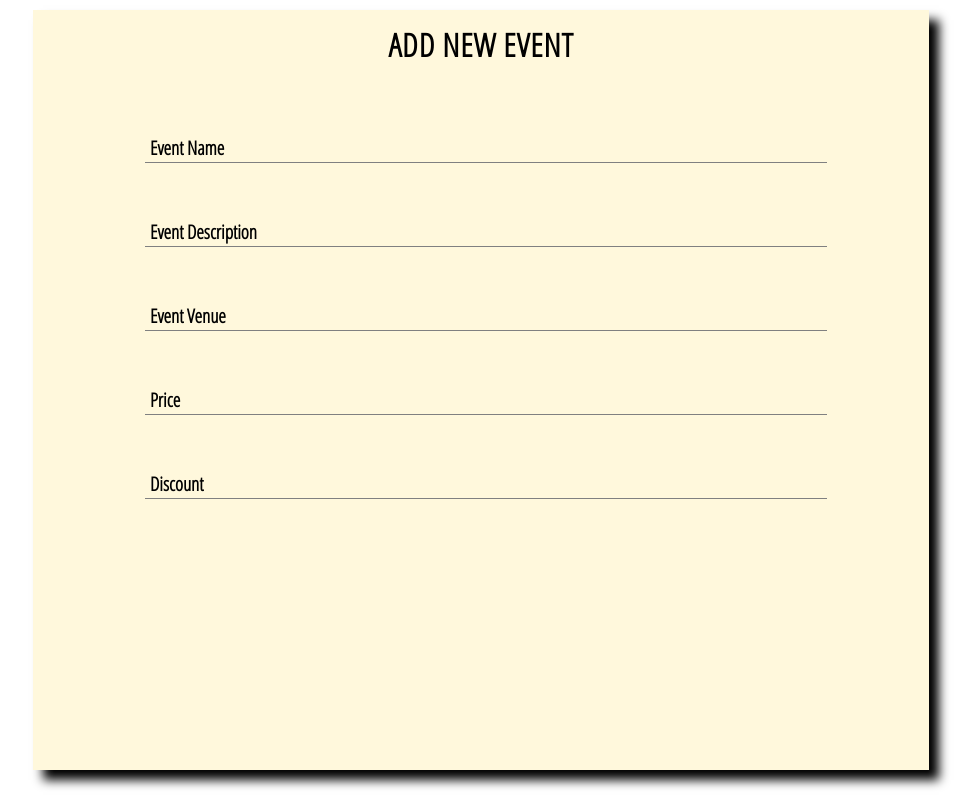
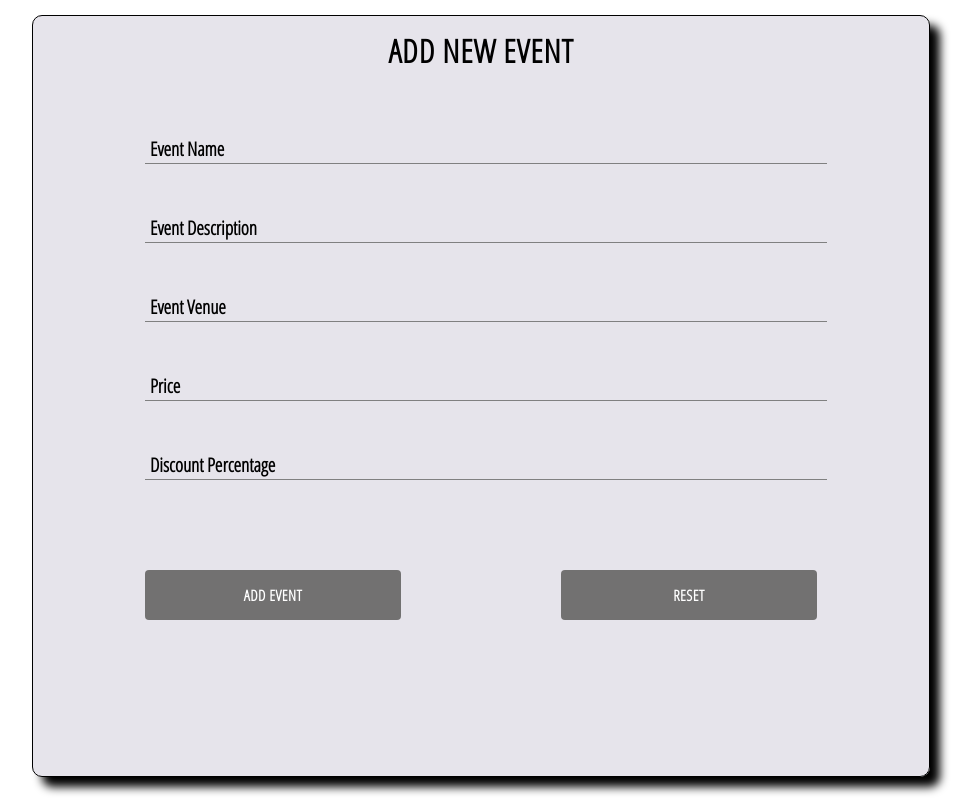
Before and after one commit to AyushJain-18/EventManagement, a React (Create React App) app: page / in a window 1280 px wide. Shown: the whole page, without its empty margins (159-1137 px from the left). Built offline with nearby package versions, Linux system fonts and the light colour scheme.

Commit message:
added form validations

```diff
--- a/package.json
+++ b/package.json
@@ -3,10 +3,14 @@
   "version": "0.1.0",
   "private": true,
   "dependencies": {
+    "@fortawesome/fontawesome-svg-core": "^1.2.32",
+    "@fortawesome/free-solid-svg-icons": "^5.15.1",
+    "@fortawesome/react-fontawesome": "^0.1.13",
     "@testing-library/jest-dom": "^5.11.6",
     "@testing-library/react": "^11.2.2",
     "@testing-library/user-event": "^12.6.0",
     "axios": "^0.21.0",
+    "font-awesome": "^4.7.0",
     "node-sass": "^4.14.1",
     "react": "^17.0.1",
     "react-dom": "^17.0.1",
--- a/src/components/custum-components/CustumButon/custumButton.component.jsx
+++ b/src/components/custum-components/CustumButon/custumButton.component.jsx
@@ -2,16 +2,11 @@ import React from 'react'
 import './custumButton.styles.scss'
 
 // {children,...otherprops}
-const CustumButton =({children,disabled, inverted ,...otherprops})=>{
+const CustumButton =({children,disabled,...otherprops})=>{
     return(
-                <button
-                    className ={
-                                `${disabled? 'google-button custom-button':
-                                (inverted? 'inverted custom-button': 'custom-button') }`
-                            }
-                     {...otherprops}>
-                         {children}
-                </button>
+            <button {...otherprops} disabled={disabled}
+                className ={disabled?'disabled-button custom-button': 'custom-button'}
+            >{children}</button>
     )
 }
 
--- a/src/components/custum-components/CustumButon/custumButton.styles.scss
+++ b/src/components/custum-components/CustumButon/custumButton.styles.scss
@@ -1,58 +1,41 @@
 .custom-button {
-    min-width: 8vw;
-    height: 50px;
-    letter-spacing: 0.5px;
-    line-height: 50px;
-    padding: 0 35px 0 35px;
-    font-size: 15px;
-    background-color: rgb(114, 113, 113);
-     border-radius: 4px;
-    color: white;
-    text-transform: uppercase;
-    font-family: 'Open Sans Condensed';
-    font-weight: bolder;
-    border: none;
-    cursor: pointer;
-    display: flex;
-    justify-content: center;
+    min-width       : 20vw;
+    height          : 50px;
+    letter-spacing  : 0.5px;
+    line-height     : 50px;
+    padding         : 0 35px 0 35px;
+    font-size       : 15px;
+    border-radius   : 4px;
+    background-color  : rgb(114, 113, 113);
+    color             : white;
+    text-transform    : uppercase;
+    font-family       : 'Open Sans Condensed';
+    font-weight       : bolder;
+    border            : none;
+    cursor            : pointer;
+    display           : flex;
+    justify-content   : center;
 
     &:hover {
-      background-color:rgb(223, 221, 221);
-      color: black;
-    //   border: 1px solid black;
+     filter: brightness(1.1);
+    }
+    &:active{
+      transform: scale(0.9);
     }
     @media screen and (max-width: 800px){
-      min-width: 10vw;
+      min-width: 15vw;
       padding: 0 5px 0 5px;
-      &:hover{
-        background-color:rgb(223, 221, 221);
-        color: black;
-        //   border: 1px solid black;
-      }
     }
-    &.google-button{
-        background-color: #eeeeee;
-        color:black;
+    &.disabled-button{
         &:hover {
-          cursor: not-allowed
+          cursor: not-allowed;
+          filter: brightness(1);
         }
-
-    }
-    &.inverted{
-      background-color: white;
-      color: black;
-      // border: 1px solid black;
-      &:hover{
-        background-color: rgb(114, 113, 113);;
-        color: white;
-        border: none;
-      }
-      @media screen and (max-width: 800px){
-        &:hover{
-            background-color: white;
-            color: black;
-            // border: 1px solid black
+        &:active{
+          transform: scale(1);
         }
-      }
+        &:focus{
+          outline: none;
+        }
     }
   }
--- a/src/components/custum-components/form-input/form-input.styles.scss
+++ b/src/components/custum-components/form-input/form-input.styles.scss
@@ -9,7 +9,7 @@ $sub-color    : grey;
 
 .group {
   position  : relative;
-  margin    : 45px 0;
+  margin    : 40px 0;
 
   input[type='password'] {
     letter-spacing: 0.3em;
--- a/src/components/new-event-form/new-event-forms.component.jsx
+++ b/src/components/new-event-form/new-event-forms.component.jsx
@@ -1,7 +1,12 @@
 import React from 'react';
 import './new-event-forms.styles.scss';
 
-import FormInput from '../custum-components/form-input/form-input.component'
+import FormInput from '../custum-components/form-input/form-input.component';
+import CustumButton from '../custum-components/CustumButon/custumButton.component';
+
+import { FontAwesomeIcon } from '@fortawesome/react-fontawesome';
+import { faInfo } from '@fortawesome/free-solid-svg-icons'
+
 
 
 class AddNewEventForm extends React.Component{
@@ -18,6 +23,12 @@ class AddNewEventForm extends React.Component{
             hasVenueError: false,
             hasPriceError: false,
             hasDiscountError: false,
+            eventNameErrorMsg: '',
+            descriptionErrorMsg: '',
+            venueErrorMsg: '',
+            priceErrorMsg: '',
+            discountErrorMsg: '',
+            isSubmitButtonDisabled: true
         }
     }
     handleSubmit=(event)=>{
@@ -25,15 +36,80 @@ class AddNewEventForm extends React.Component{
         console.log('event state is ',this.state);
     }
     handleChnage=(event)=>{
-            const{name,value} = event.target;
+            const{name,value, validity} = event.target;
+            this.validateForm( name,value,validity);
             this.setState({[`${name}`]: value}, ()=> console.log('updated event state is',this.state))
     }
-    validateForm=()=>{
-
+    resetForm = ()=>{
+        this.setState({
+            eventName: '',
+            description: '',
+            venue: '',
+            price: '',
+            discount: '',
+            hasEventNameError: false,
+            hasDescriptionError: false,
+            hasVenueError: false,
+            hasPriceError: false,
+            hasDiscountError: false,
+            eventNameErrorMsg: '',
+            descriptionErrorMsg: '',
+            venueErrorMsg: '',
+            priceErrorMsg: '',
+            discountErrorMsg: '',
+            isSubmitButtonDisabled: true
+        })
+    }
+    validateForm=(name, value,validity)=>{
+       if(name ==='eventName'){
+           if(!validity.valid){
+                this.setState({hasEventNameError: true, eventNameErrorMsg:'Event name cannot be Empty'});
+            }else{
+                this.setState({hasEventNameError: false, eventNameErrorMsg:value});
+            }
+         }
+       if(name === 'description'){
+            if(!validity.valid){
+                this.setState({hasDescriptionError: true, descriptionErrorMsg:'Description cannot be Empty'});
+            }else{
+                this.setState({hasDescriptionError: false, descriptionErrorMsg:value});
+            }
+       }
+       if(name === 'venue'){
+            if(!validity.valid){
+                this.setState({hasVenueError: true, venueErrorMsg:'Venue cannot be Empty'});
+            }else{
+                this.setState({hasVenueError: false, venueErrorMsg:value});
+            }
+       }
+       if(name === 'price'){
+                if(!validity.valid){
+                let errorMsg= 'price is mandatory and cannot be less than one';
+                this.setState({hasPriceError: true, priceErrorMsg:errorMsg});
+                }else{
+                this.setState({hasPriceError: false, priceErrorMsg:value});
+                }
+       }
+       if(name === 'discount'){
+            let errorMsg= 'discount percentage cannot be empty';
+            if(value<0){
+                errorMsg = 'discount percentage cannot be less than zero';
+            }
+            if(value>100){
+                errorMsg = 'discount percentage cannot be greater than 100';
+            }
+            if(!validity.valid){
+                this.setState({hasDiscountError: true, discountErrorMsg:errorMsg});
+            }else{
+                this.setState({hasDiscountError: false, discountErrorMsg:value});
+            }
+       }
     }
     render(){
-        const {eventName,description,venue,price,discount,hasDiscountError,
-             hasEventNameError,hasDescriptionError,hasVenueError,hasPriceError} = this.state;
+        const {eventName,description,venue,price,discount,hasDiscountError,isSubmitButtonDisabled,
+             hasEventNameError,hasDescriptionError,hasVenueError,hasPriceError,
+             eventNameErrorMsg,descriptionErrorMsg, venueErrorMsg, priceErrorMsg, discountErrorMsg,
+            } = this.state;
         return(
             <div className ='form-container'>
                 <h2 className = 'form-header'>ADD NEW EVENT</h2>
@@ -45,16 +121,20 @@ class AddNewEventForm extends React.Component{
                                 label='Event Name'
                                 value={eventName}
                                 required
+                                onBlur={(event)=>{this.validateForm(event.target.name,event.targetvalue,event.target.validity)} }
                                 handleChange={this.handleChnage} />
+                                {hasEventNameError&&<span className='errorMessage'>{eventNameErrorMsg}</span>}
 
                             <FormInput
-                                    type='description'
+                                    type='text'
                                     name='description'
                                     label='Event Description'
                                     value={description}
                                     isError={hasDescriptionError}
                                     required
+                                    onBlur={(event)=>{this.validateForm(event.target.name,event.targetvalue,event.target.validity)} }
                                     handleChange ={this.handleChnage}/>
+                                     {hasDescriptionError&&<span className='errorMessage'>{descriptionErrorMsg}</span>}
 
                             <FormInput
                                     type='text'
@@ -63,41 +143,40 @@ class AddNewEventForm extends React.Component{
                                     value={venue}
                                     isError={hasVenueError}
                                     required
+                                    onBlur={(event)=>{this.validateForm(event.target.name,event.targetvalue,event.target.validity)} }
                                     handleChange ={this.handleChnage}/>
+                                    {hasVenueError&&<span className='errorMessage'>{venueErrorMsg}</span>}
 
                             <FormInput
                                     type='number'
                                     name='price'
                                     label='Price'
+                                    min="1"
                                     value={price}
                                     isError={hasPriceError}
                                     required
+                                    onBlur={(event)=>{this.validateForm(event.target.name,event.targetvalue,event.target.validity)} }
                                     handleChange ={this.handleChnage}/>
+                                    {hasPriceError&&<span className='errorMessage'>{priceErrorMsg}</span>}
 
                             <FormInput
                                     type='number'
                                     name='discount'
-                                    label='Discount'
+                                    label='Discount Percentage'
                                     value={discount}
                                     isError={hasDiscountError}
-                                    min="1"
+                                    min="0"
                                     max="100"
                                     required
+                                    onBlur={(event)=>{this.validateForm(event.target.name,event.targetvalue,event.target.validity)} }
                                     handleChange ={this.handleChnage}/>
-                            {/* <div className='form-button'>
-                                <CustumButton
-                                    type ='submit'>
-                                        Sign In
-                                </CustumButton>
-                            </div>
-                            <div className='form-button'>
-                                <CustumButton
-                                    type ='submit'>
-                                        Sign In
-                                </CustumButton>
-                            </div> */}
-                    </form>
-              </div>
+                                    {hasDiscountError&&<span className='errorMessage'>{discountErrorMsg}</span>}
+                <div className='form-button'>
+                    <CustumButton type ='submit' disabled={isSubmitButtonDisabled}>Add Event </CustumButton>
+                    <CustumButton  type ='button' onClick={this.resetForm}>Reset</CustumButton>
+                </div>
+        </form>
+    </div>
         );
     }
 }
--- a/src/components/new-event-form/new-event-forms.styles.scss
+++ b/src/components/new-event-form/new-event-forms.styles.scss
@@ -1,23 +1,32 @@
 .form-container{
     width               : 70%;
-    margin              : 10px auto;
-    height              : 95vh;
+    margin              : 15px auto;
+    min-height          : 95vh;
+    height              : fit-content ;
     box-shadow          : 10px 10px 10px;
     display             : flex;
     flex-direction      : column;
     align-items         : center;
     font-family         : 'Open Sans Condensed';
-    background-color    : cornsilk;
+    border              : 1px solid ;
+    border-radius       : 10px ;
+    background-color   :rgba(228,226,233,0.9);
     .form-header{
         font-size       : 2rem;
         letter-spacing  : 1px;
         margin          : 1vw 0vw;
     }
-    .wrongCredentials{
-        color           : rgb(243, 98, 98);
-        font-size       : larger;
-        font-weight     : bold;
+    .errorMessage{
+        color: rgb(243, 98, 98);
+        font-size: larger;
+        font-weight: bold;
     }
     .add-new-event-form{width : 75%; }
-        .form-button{ align-self: center;}
+    .form-button{
+        display: flex;
+        height: 100px;
+        justify-content: space-between;
+        margin: 20px 0px;
+        align-items: flex-end;
     }
+}
```
Also changed, not shown: 2 other files (tests, documents, lock files or other folders).
